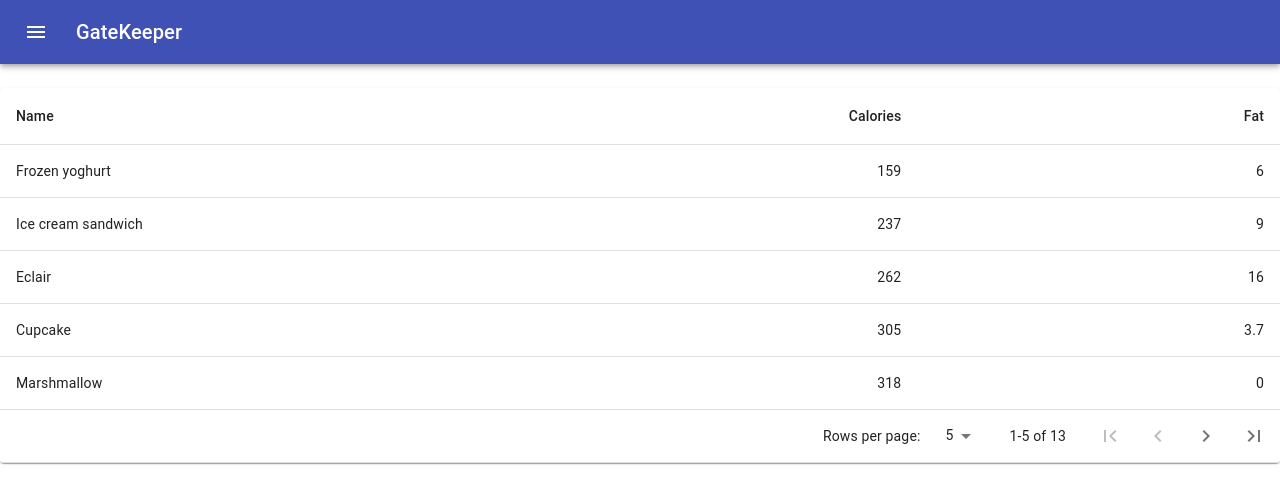
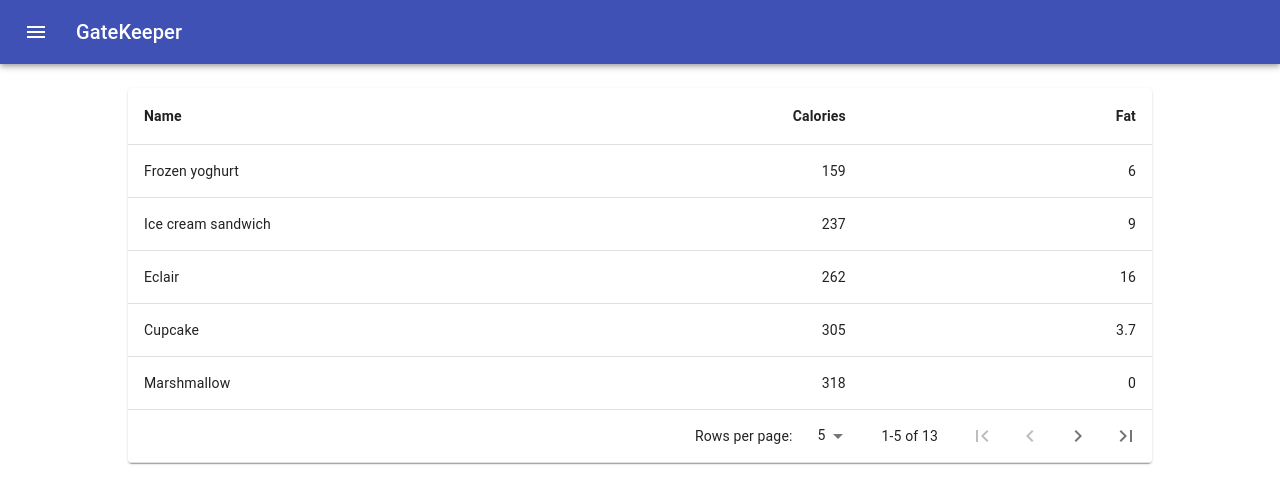
Before and after one commit to appseed246/gatekeeper, a React (Create React App) app in the folder client/: page / in a window 1280 px wide. Shown: the top 504 px of the page. Built offline with nearby package versions, Linux system fonts and the light colour scheme.

Commit message:
一覧テーブルの修正

```diff
--- a/client/src/components/CustomPaginationActionsTable.tsx
+++ b/client/src/components/CustomPaginationActionsTable.tsx
@@ -97,8 +97,8 @@ function TablePaginationActions(props: TablePaginationActionsProps) {
         {theme.direction === "rtl" ? (
           <KeyboardArrowRight />
         ) : (
-          <KeyboardArrowLeft />
-        )}
+            <KeyboardArrowLeft />
+          )}
       </IconButton>
       <IconButton
         onClick={handleNextButtonClick}
@@ -108,8 +108,8 @@ function TablePaginationActions(props: TablePaginationActionsProps) {
         {theme.direction === "rtl" ? (
           <KeyboardArrowLeft />
         ) : (
-          <KeyboardArrowRight />
-        )}
+            <KeyboardArrowRight />
+          )}
       </IconButton>
       <IconButton
         onClick={handleLastPageButtonClick}
@@ -145,8 +145,10 @@ const rows = [
 const useStyles2 = makeStyles((theme: Theme) =>
   createStyles({
     root: {
-      width: "100%",
-      marginTop: theme.spacing(3)
+      width: "80%",
+      marginTop: theme.spacing(3),
+      marginLeft: "auto",
+      marginRight: "auto"
     },
     table: {
       minWidth: 500
@@ -189,7 +191,7 @@ export default function CustomPaginationActionsTable() {
                 <TableCell
                   key={column.id}
                   align={column.align}
-                  style={{ minWidth: column.minWidth }}
+                  style={{ minWidth: column.minWidth, fontWeight: "bold" }}
                 >
                   {column.label}
                 </TableCell>
@@ -201,7 +203,7 @@ export default function CustomPaginationActionsTable() {
               ? rows.slice(page * rowsPerPage, page * rowsPerPage + rowsPerPage)
               : rows
             ).map(row => (
-              <TableRow key={row.name}>
+              <TableRow key={row.name} hover>
                 <TableCell component="th" scope="row">
                   {row.name}
                 </TableCell>
```
